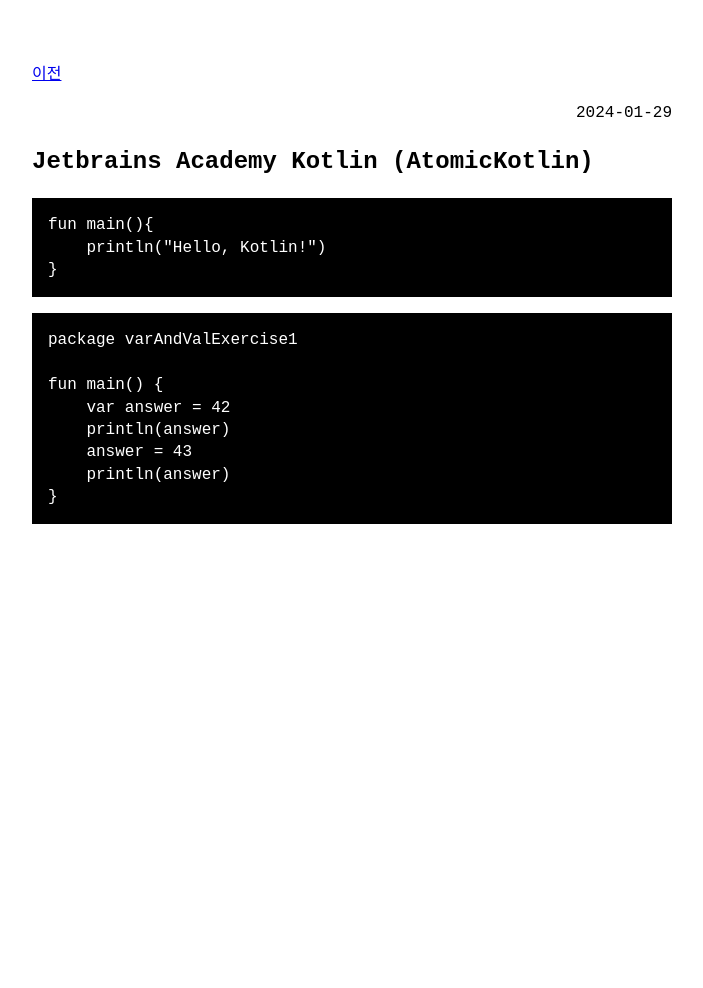
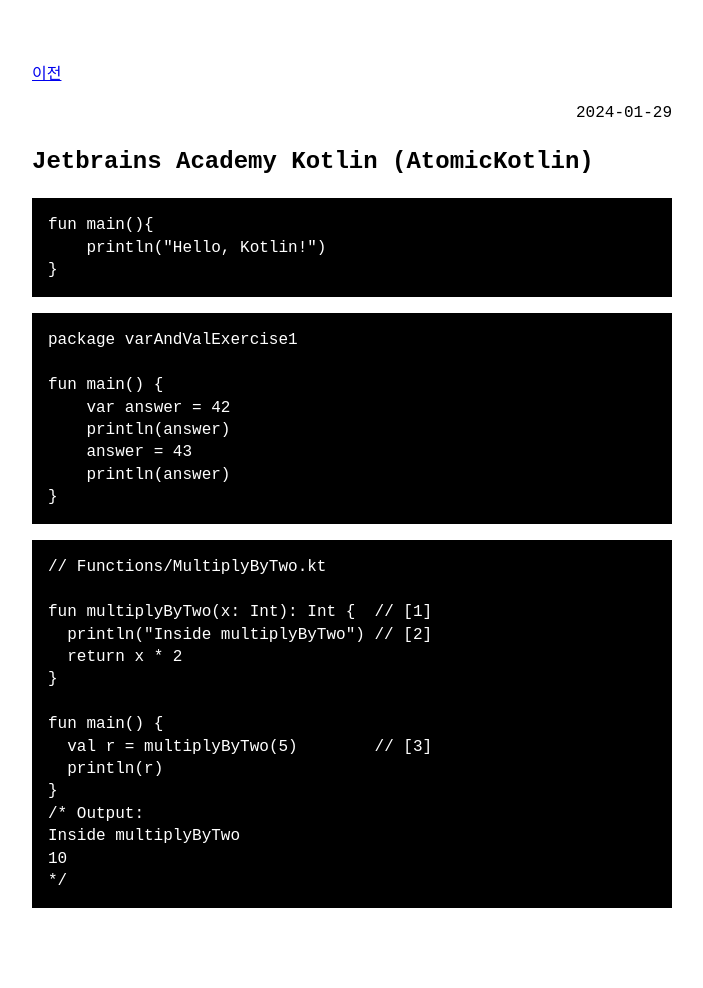
Before and after one commit to khjzzm/khjzzm.github.io, a Jekyll site: the page built from _posts/2024-01-29-AtomicCotlinCourse.md, in a window 1280 px wide. Shown: the whole page, without its empty margins (288-991 px from the left). Built offline with Jekyll 4.4.1, drawn with Linux system fonts in a browser that asks for light colours; before the commit the page ends 900 px from its top, so only the background shows below that.

Commit message:
Jetbrains Academy Kotlin (AtomicKotlin)

```diff
--- a/_posts/2024-01-29-AtomicCotlinCourse.md
+++ b/_posts/2024-01-29-AtomicCotlinCourse.md
@@ -20,3 +20,21 @@
     println(answer)
 }
 ~~~
+
+~~~kotlin
+// Functions/MultiplyByTwo.kt
+
+fun multiplyByTwo(x: Int): Int {  // [1]
+  println("Inside multiplyByTwo") // [2]
+  return x * 2
+}
+
+fun main() {
+  val r = multiplyByTwo(5)        // [3]
+  println(r)
+}
+/* Output:
+Inside multiplyByTwo
+10
+*/
+~~~
```
